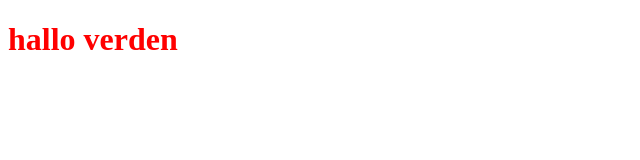
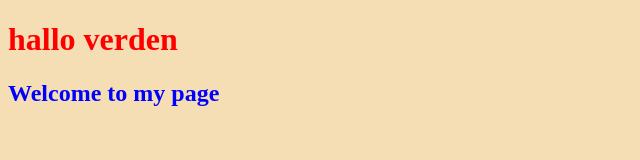
Before and after one commit to Hajkasem98/myproject, a plain HTML site: page index.html in a window 1280 px wide. Shown: the whole page, without its empty margins (0-640 px from the left). Drawn offline with Linux system fonts and the light colour scheme.

Commit message:
changing background color and adding welcome phrase

```diff
--- a/index.html
+++ b/index.html
@@ -9,6 +9,7 @@
 </head>
 <body>
     <h1>hallo verden</h1>
+    <h2>Welcome to my page</h2>
 
 
 
--- a/style.css
+++ b/style.css
@@ -1,3 +1,9 @@
 h1{
     color: red;
 }
+h2{
+    color: blue;
+}
+body{
+    background: wheat;
+}
```
